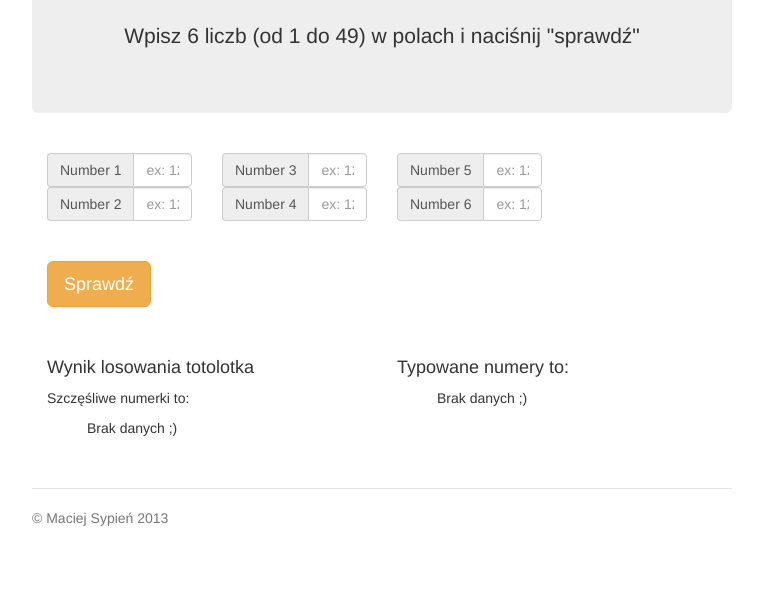
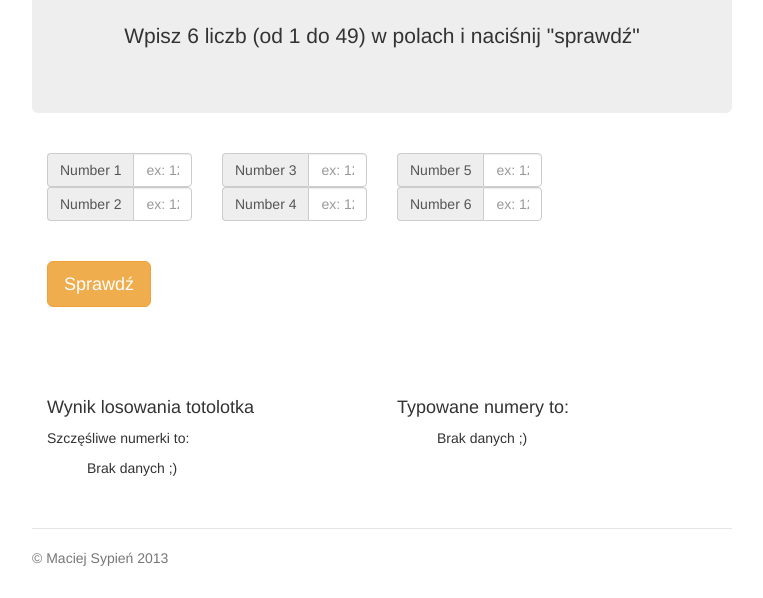
Before and after one commit to egel/lotto, a website: page index.html in a window 1280 px wide. Shown: the part 291-889 px from the top of the page, without its empty margins (258-1021 px from the left). Before the commit the page ends 849 px from the top, so only its background shows below. Drawn offline with nearby package versions, Linux system fonts and the light colour scheme.

Commit message:
Add some little change :)

```diff
--- a/index.html
+++ b/index.html
@@ -79,15 +79,16 @@
 				</div>
 
 	      <div class="row marketing">
-
 	        <div class="col-md-12">
 	        	<button class="btn btn-lg btn-warning" onclick="checkNumbers()">Sprawdź</button>
 	        </div>
-        </div>
+       	</div>
 
 	      <div class="row marketing">
 	        <div class="col-md-12" id="currentDate"></div>
+	      </div>
 
+	      <div class="row marketing">
 	        <div class="col-md-6">
 	          <h4>Wynik losowania totolotka</h4>
 	          <p>Szczęśliwe numerki to:</p>
```
Also changed, not shown: README.md.
